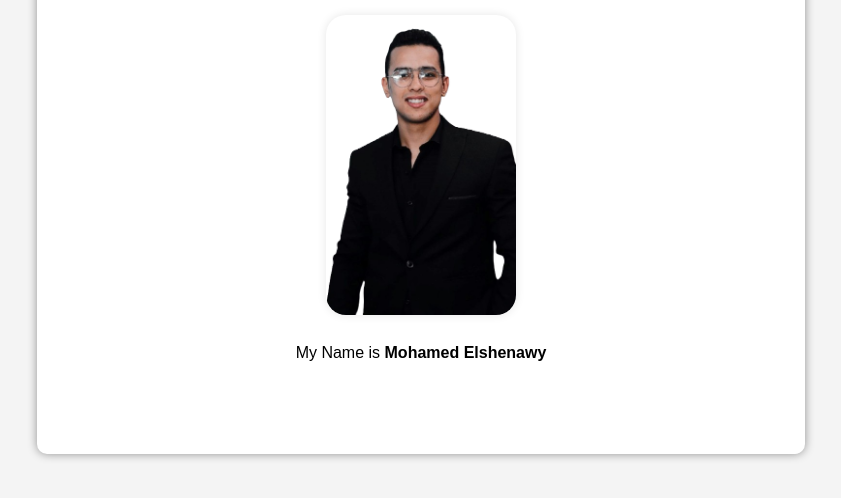
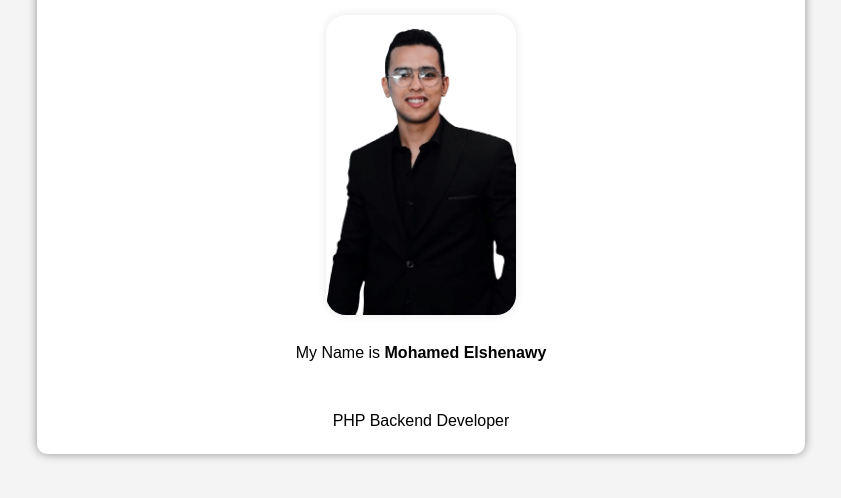
Before and after one commit to elshenawy0/Frist-Project-In-ITI, a plain HTML site: page index.html in a window 1280 px wide. Shown: the part 256-754 px from the top of the page, without its empty margins (219-1060 px from the left). Drawn offline with Linux system fonts and the light colour scheme.

Commit message:
Update index.html

```diff
--- a/index.html
+++ b/index.html
@@ -35,6 +35,8 @@
         <img src="img/محمد_الشناوى.png" alt="">
         <br>
         <p>My Name is <b>Mohamed Elshenawy</b></p>
+        <p>PHP Backend Developer</p>
+
       </div>
 
       <!-- ============================================ -->
```
